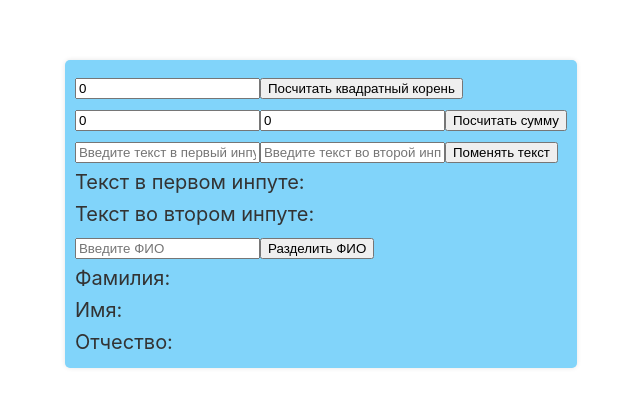
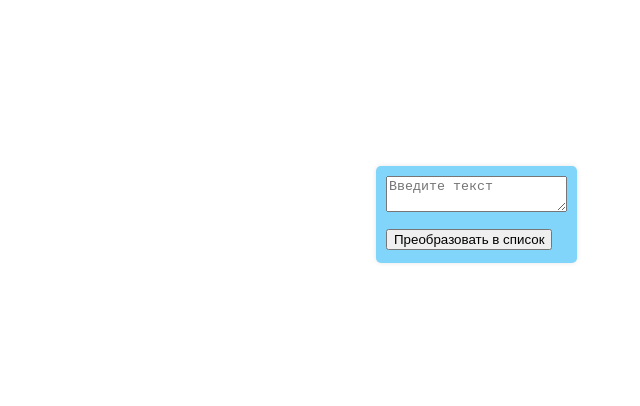
Before and after one commit to rayssssbush/vue_uch, a Vue app: page / in a window 1280 px wide. Shown: the part 186-592 px from the top of the page, without its empty margins (63-703 px from the left). Built offline with nearby package versions, Linux system fonts and the light colour scheme.

Commit message:
Задание 38

```diff
--- a/src/App.vue
+++ b/src/App.vue
@@ -5,42 +5,15 @@ import TheWelcome from './components/TheWelcome.vue'
 
 <template>
 	<div>
-		<!-- Задача 1: Квадратный корень числа -->
-		<input
-			v-model.number="numberForSqrt"
-			type="number"
-			placeholder="Введите число"
-		/>
-		<button @click="calculateSqrt">Посчитать квадратный корень</button>
-		<p>{{ sqrtResult }}</p>
+		<!-- Задача 1: Вывод текста из textarea -->
+		<textarea v-model="text" placeholder="Введите текст"></textarea>
+		<p>{{ text }}</p>
 
-		<!-- Задача 2: Сумма двух чисел -->
-		<input
-			v-model.number="firstNumber"
-			type="number"
-			placeholder="Введите первое число"
-		/>
-		<input
-			v-model.number="secondNumber"
-			type="number"
-			placeholder="Введите второе число"
-		/>
-		<button @click="calculateSum">Посчитать сумму</button>
-		<p>{{ sumResult }}</p>
-
-		<!-- Задача 3: Обмен текста между инпутами -->
-		<input v-model="text1" placeholder="Введите текст в первый инпут" />
-		<input v-model="text2" placeholder="Введите текст во второй инпут" />
-		<button @click="swapText">Поменять текст</button>
-		<p>Текст в первом инпуте: {{ text1 }}</p>
-		<p>Текст во втором инпуте: {{ text2 }}</p>
-
-		<!-- Задача 4: Разделение ФИО на фамилию, имя и отчество -->
-		<input v-model="fullName" placeholder="Введите ФИО" />
-		<button @click="splitFullName">Разделить ФИО</button>
-		<p>Фамилия: {{ surname }}</p>
-		<p>Имя: {{ name }}</p>
-		<p>Отчество: {{ patronymic }}</p>
+		<!-- Задача 2: Вывод слов из textarea в виде списка -->
+		<button @click="convertTextToList">Преобразовать в список</button>
+		<ul>
+			<li v-for="(word, index) in words" :key="index">{{ word }}</li>
+		</ul>
 	</div>
 </template>
 
@@ -48,42 +21,13 @@ import TheWelcome from './components/TheWelcome.vue'
 export default {
 	data() {
 		return {
-			numberForSqrt: 0,
-			sqrtResult: null,
-			firstNumber: 0,
-			secondNumber: 0,
-			sumResult: null,
-			text1: '',
-			text2: '',
-			fullName: '',
-			surname: '',
-			name: '',
-			patronymic: '',
+			text: '',
+			words: [],
 		}
 	},
 	methods: {
-		calculateSqrt() {
-			this.sqrtResult = Math.sqrt(this.numberForSqrt)
-		},
-		calculateSum() {
-			this.sumResult = this.firstNumber + this.secondNumber
-		},
-		swapText() {
-			const temp = this.text1
-			this.text1 = this.text2
-			this.text2 = temp
-		},
-		splitFullName() {
-			const names = this.fullName.split(' ')
-			if (names.length === 3) {
-				this.surname = names[0]
-				this.name = names[1]
-				this.patronymic = names[2]
-			} else {
-				this.surname = ''
-				this.name = ''
-				this.patronymic = ''
-			}
+		convertTextToList() {
+			this.words = this.text.split(' ').filter(word => word.length > 0) // Разделяем по пробелам и фильтруем пустые слова
 		},
 	},
 }
```
